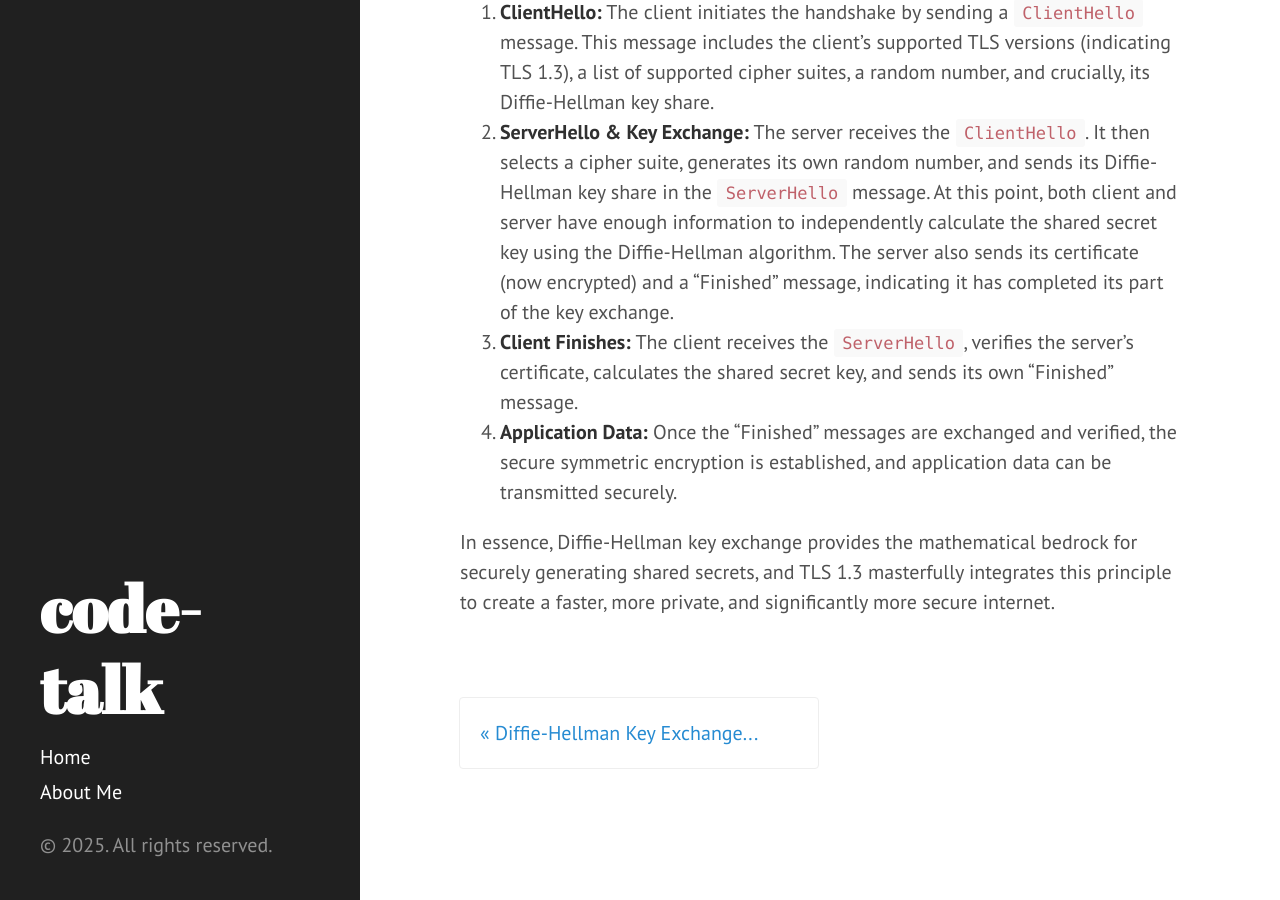
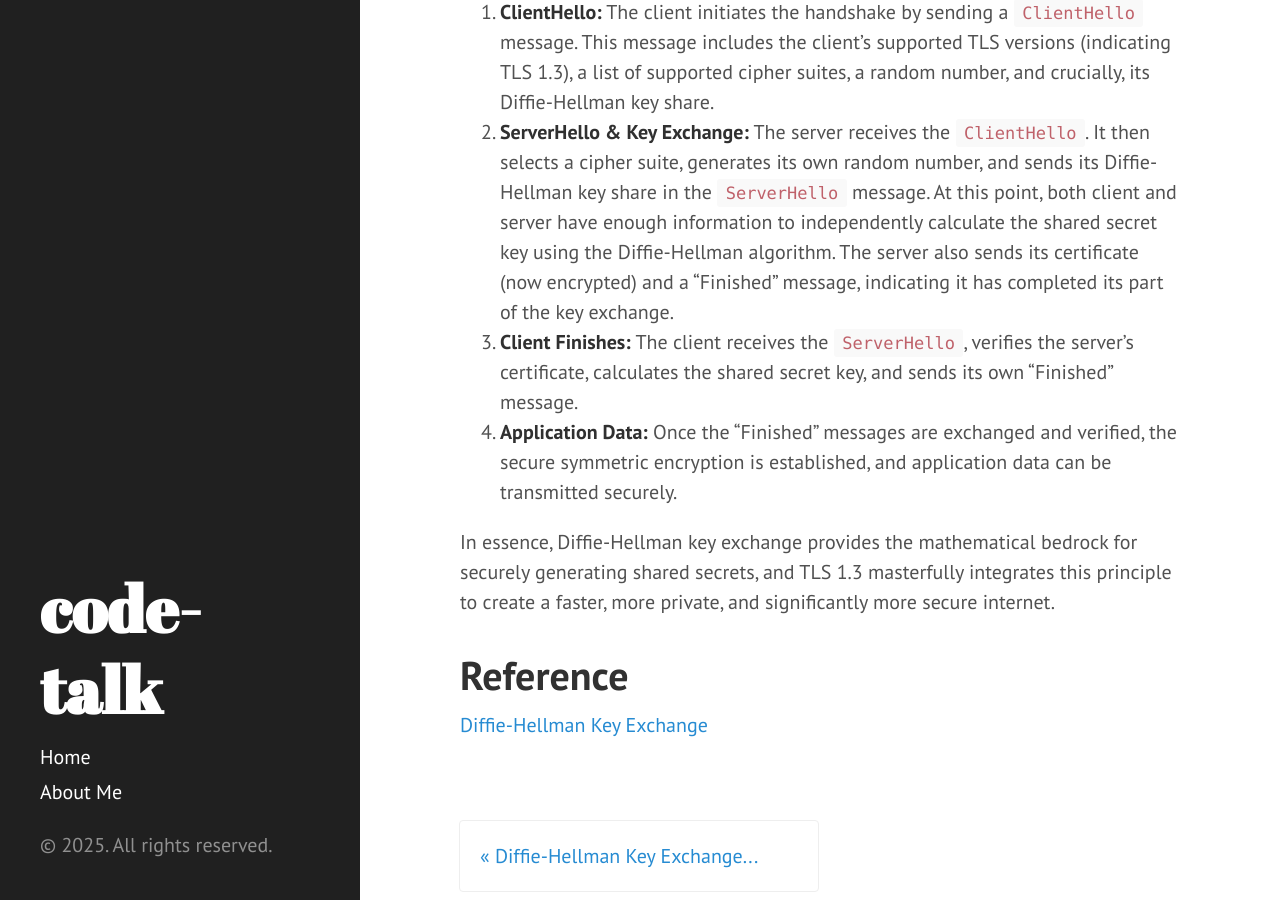
Before and after one commit to code-atom/code-atom.github.io, a Jekyll site: the page built from _posts/2025-07-19-tls-13-handshake-streamlining-security-with-diffie-hellman.markdown, in a window 1280 px wide and 900 px high, scrolled down 1500 px. Built offline with Jekyll 4.4.1, drawn with Linux system fonts in a browser that asks for light colours; Markdown is read by kramdown in place of the engine named in the settings.

Commit message:
Updated Tls 13 Handshake Streamlining Security With Diffie Hellman

```diff
--- a/_posts/2025-07-19-tls-13-handshake-streamlining-security-with-diffie-hellman.markdown
+++ b/_posts/2025-07-19-tls-13-handshake-streamlining-security-with-diffie-hellman.markdown
@@ -26,3 +26,6 @@ The Diffie-Hellman key exchange is a vital component of the Transport Layer Secu
 4. **Application Data:** Once the "Finished" messages are exchanged and verified, the secure symmetric encryption is established, and application data can be transmitted securely.
 
 In essence, Diffie-Hellman key exchange provides the mathematical bedrock for securely generating shared secrets, and TLS 1.3 masterfully integrates this principle to create a faster, more private, and significantly more secure internet.
+
+# Reference
+[Diffie-Hellman Key Exchange](https://codetalk.in/posts/2025/07/13/diffie-hellman-key-exchange)
```
